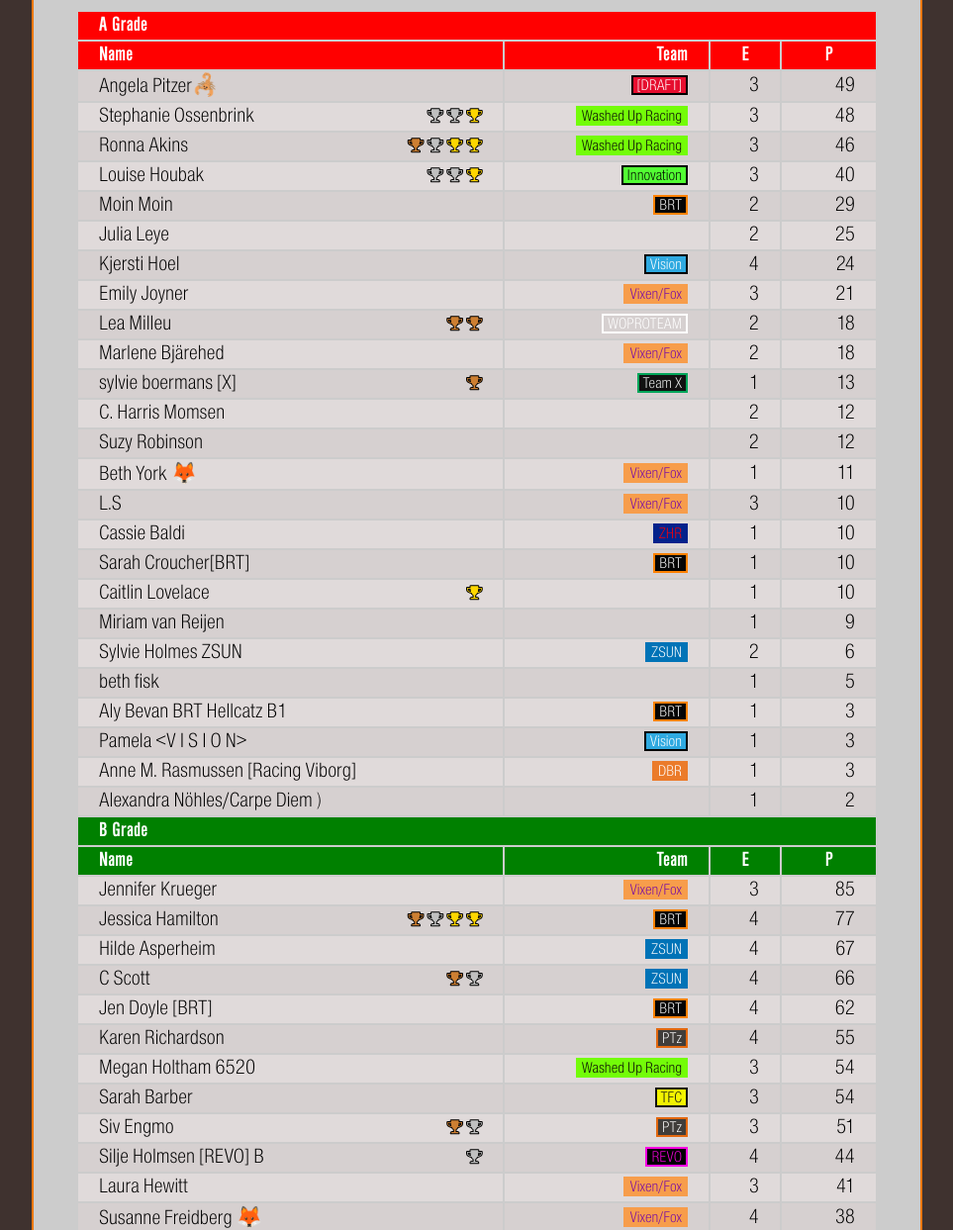
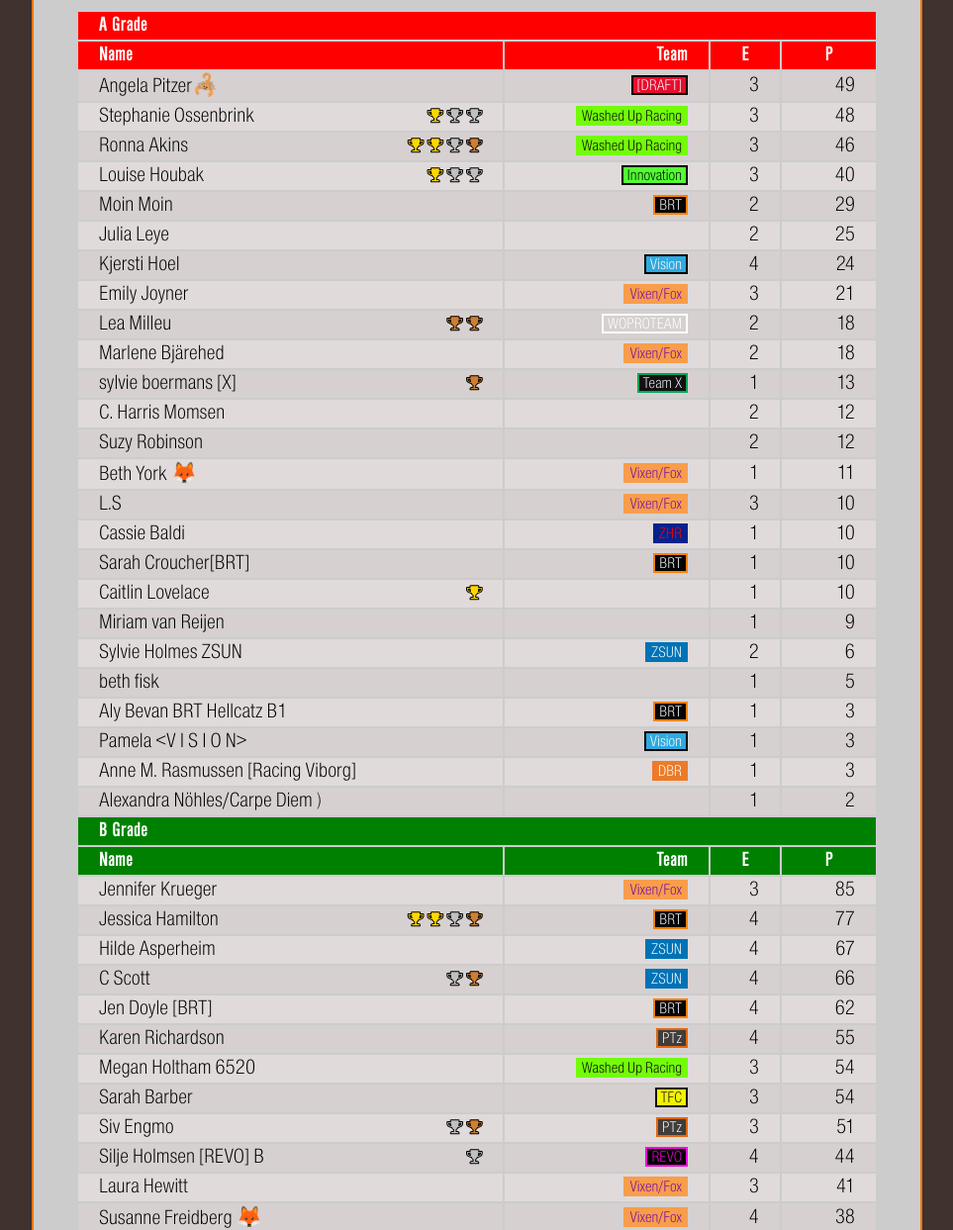
Before and after one commit to jessicah/boltrace.team, a Jekyll site: the page built from wild-women-league.html, in a window 1280 px wide. Shown: the part 2318-3561 px from the top of the page at 99% size, without its empty margins (158-1121 px from the left). Built offline with Jekyll 4.4.1, drawn with Linux system fonts in a browser that asks for light colours.

Commit message:
Podiums: forgot float right shows up in reverse order.

```diff
--- a/_includes/standings.html
+++ b/_includes/standings.html
@@ -68,7 +68,7 @@ td.team-badge > span {
 		{% assign podiums = gold | append: " " | append: silver | append: " " | append: bronze | split: " " %}
 	<tr class='{% cycle "even", "odd" %}'>
 		<td>{{ item.name }}
-			{% for p in podiums %}
+			{% for p in podiums reversed %}
 				<i class='fas fa-trophy {{ p }}'></i>
 			{% endfor %}
 		</td>
@@ -105,7 +105,7 @@ td.team-badge > span {
 		{% assign podiums = gold | append: " " | append: silver | append: " " | append: bronze | split: " " %}
 	<tr class='{% cycle "even", "odd" %}'>
 			<td>{{ item.name }}
-				{% for p in podiums %}
+				{% for p in podiums reversed %}
 					<i class='fas fa-trophy {{ p }}'></i>
 				{% endfor %}
 			</td>
@@ -142,7 +142,7 @@ td.team-badge > span {
 		{% assign podiums = gold | append: " " | append: silver | append: " " | append: bronze | split: " " %}
 	<tr class='{% cycle "even", "odd" %}'>
 			<td>{{ item.name }}
-				{% for p in podiums %}
+				{% for p in podiums reversed %}
 					<i class='fas fa-trophy {{ p }}'></i>
 				{% endfor %}
 			</td>
@@ -179,7 +179,7 @@ td.team-badge > span {
 		{% assign podiums = gold | append: " " | append: silver | append: " " | append: bronze | split: " " %}
 	<tr class='{% cycle "even", "odd" %}'>
 			<td>{{ item.name }}
-				{% for p in podiums %}
+				{% for p in podiums reversed %}
 					<i class='fas fa-trophy {{ p }}'></i>
 				{% endfor %}
 			</td>
```
